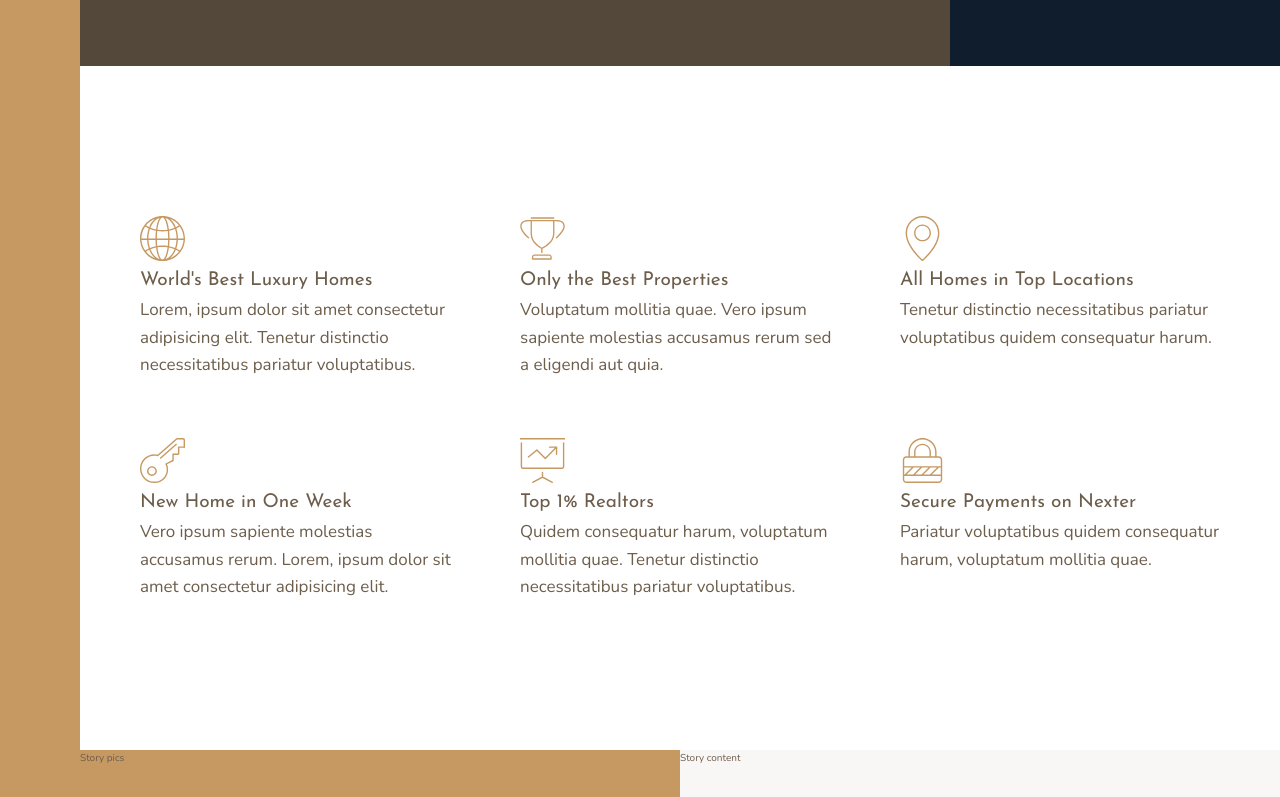
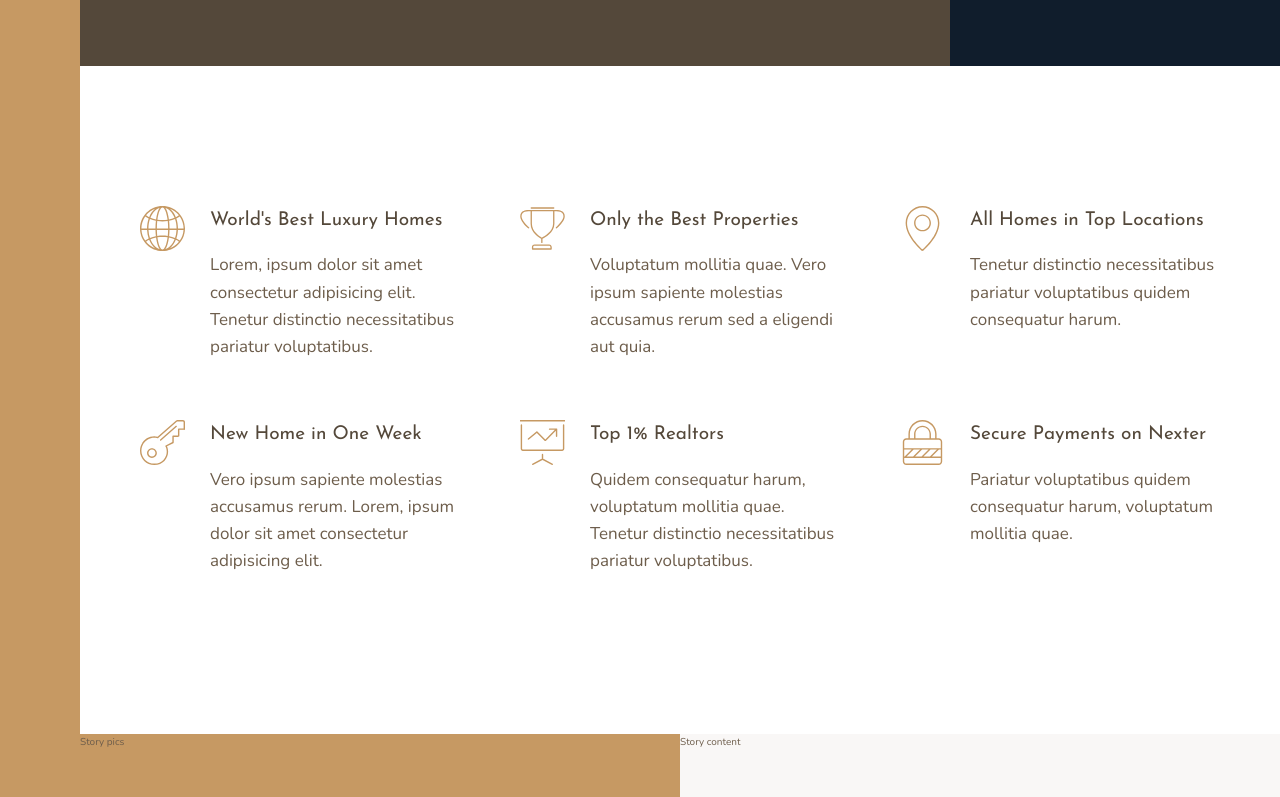
Before and after one commit to nataliepina/real-estate, a website: page index.html in a window 1280 px wide. Shown: the part 574-1371 px from the top of the page. Drawn offline with nearby package versions, Linux system fonts and the light colour scheme.

Commit message:
Feature section grid style

```diff
--- a/index.html
+++ b/index.html
@@ -26,7 +26,7 @@
         <svg class="feature__icon">
           <use xlink:href="img/sprite.svg#icon-global" />
         </svg>
-        <h4 class="heading-4">World's Best Luxury Homes</h4>
+        <h4 class="heading-4 heading-4--dark">World's Best Luxury Homes</h4>
         <p class="feature__text">
           Lorem, ipsum dolor sit amet consectetur adipisicing elit. Tenetur distinctio necessitatibus pariatur voluptatibus.
         </p>
@@ -35,7 +35,7 @@
         <svg class="feature__icon">
           <use xlink:href="img/sprite.svg#icon-trophy" />
         </svg>
-        <h4 class="heading-4">Only the Best Properties</h4>
+        <h4 class="heading-4 heading-4--dark">Only the Best Properties</h4>
         <p class="feature__text">
           Voluptatum mollitia quae. Vero ipsum sapiente molestias accusamus rerum sed a eligendi aut quia.
         </p>
@@ -44,7 +44,7 @@
         <svg class="feature__icon">
           <use xlink:href="img/sprite.svg#icon-map-pin" />
         </svg>
-        <h4 class="heading-4">All Homes in Top Locations</h4>
+        <h4 class="heading-4 heading-4--dark">All Homes in Top Locations</h4>
         <p class="feature__text">
           Tenetur distinctio necessitatibus pariatur voluptatibus quidem consequatur harum.
         </p>
@@ -53,7 +53,7 @@
         <svg class="feature__icon">
           <use xlink:href="img/sprite.svg#icon-key" />
         </svg>
-        <h4 class="heading-4">New Home in One Week</h4>
+        <h4 class="heading-4 heading-4--dark">New Home in One Week</h4>
         <p class="feature__text">
             Vero ipsum sapiente molestias accusamus rerum. Lorem, ipsum dolor sit amet consectetur adipisicing elit.
         </p>
@@ -62,7 +62,7 @@
         <svg class="feature__icon">
           <use xlink:href="img/sprite.svg#icon-presentation" />
         </svg>
-        <h4 class="heading-4">Top 1% Realtors</h4>
+        <h4 class="heading-4 heading-4--dark">Top 1% Realtors</h4>
         <p class="feature__text">
           Quidem consequatur harum, voluptatum mollitia quae. Tenetur distinctio necessitatibus pariatur voluptatibus.
         </p>
@@ -71,7 +71,7 @@
         <svg class="feature__icon">
           <use xlink:href="img/sprite.svg#icon-lock" />
         </svg>
-        <h4 class="heading-4">Secure Payments on Nexter</h4>
+        <h4 class="heading-4 heading-4--dark">Secure Payments on Nexter</h4>
         <p class="feature__text">
           Pariatur voluptatibus quidem consequatur harum, voluptatum mollitia quae.
         </p>
--- a/sass/_features.scss
+++ b/sass/_features.scss
@@ -3,16 +3,24 @@
   margin: 15rem 0;
 
   display: grid;
-  grid-template-columns: repeat(3, 1fr);
+  grid-template-columns: repeat(auto-fit, minmax(25rem, 1fr));
   grid-gap: 6rem;
+  align-items: start;
 }
 
 
 .feature {
+  display: grid;
+  grid-template-columns: min-content 1fr;
+  grid-row-gap: 1.5rem;
+  grid-column-gap: 2.5rem;
+  transform: translateY(-1rem);
+
   &__icon {
     fill: $color-primary;
     width: 4.5rem;
     height: 4.5rem;
+    grid-row: 1 / span 2;
   }
 
   &__text {
--- a/sass/_typography.scss
+++ b/sass/_typography.scss
@@ -8,14 +8,21 @@
 }
 
 .heading-2 {
-
+  @extend %heading;
 }
 
 .heading-3 {
-
+  @extend %heading;
 }
 
 .heading-4 {
   @extend %heading;
   font-size: 1.9rem;
+
+  &--light {
+    color: $color-grey-light-1;
+  }
+  &--dark {
+    color: $color-grey-dark-1;
+  }
 }
```
Also changed, not shown: css/style.css.
